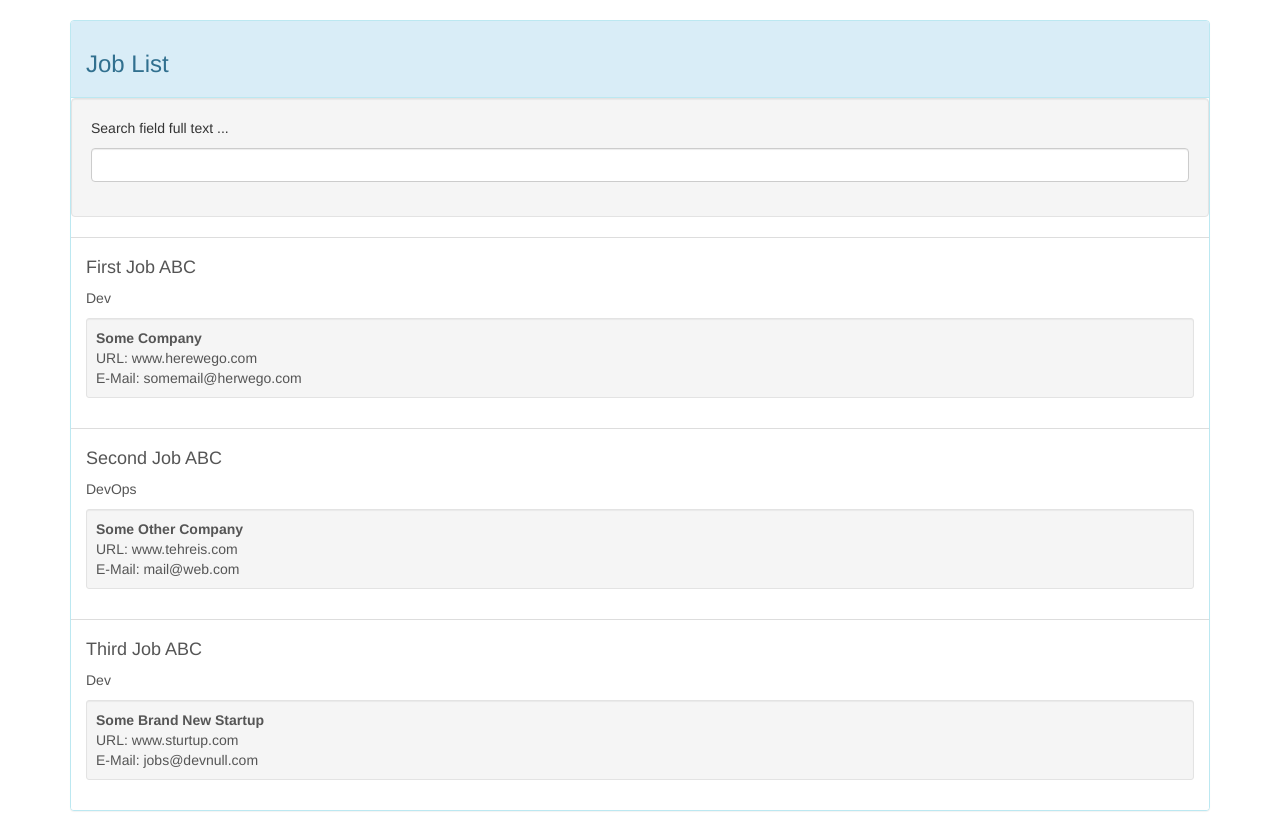
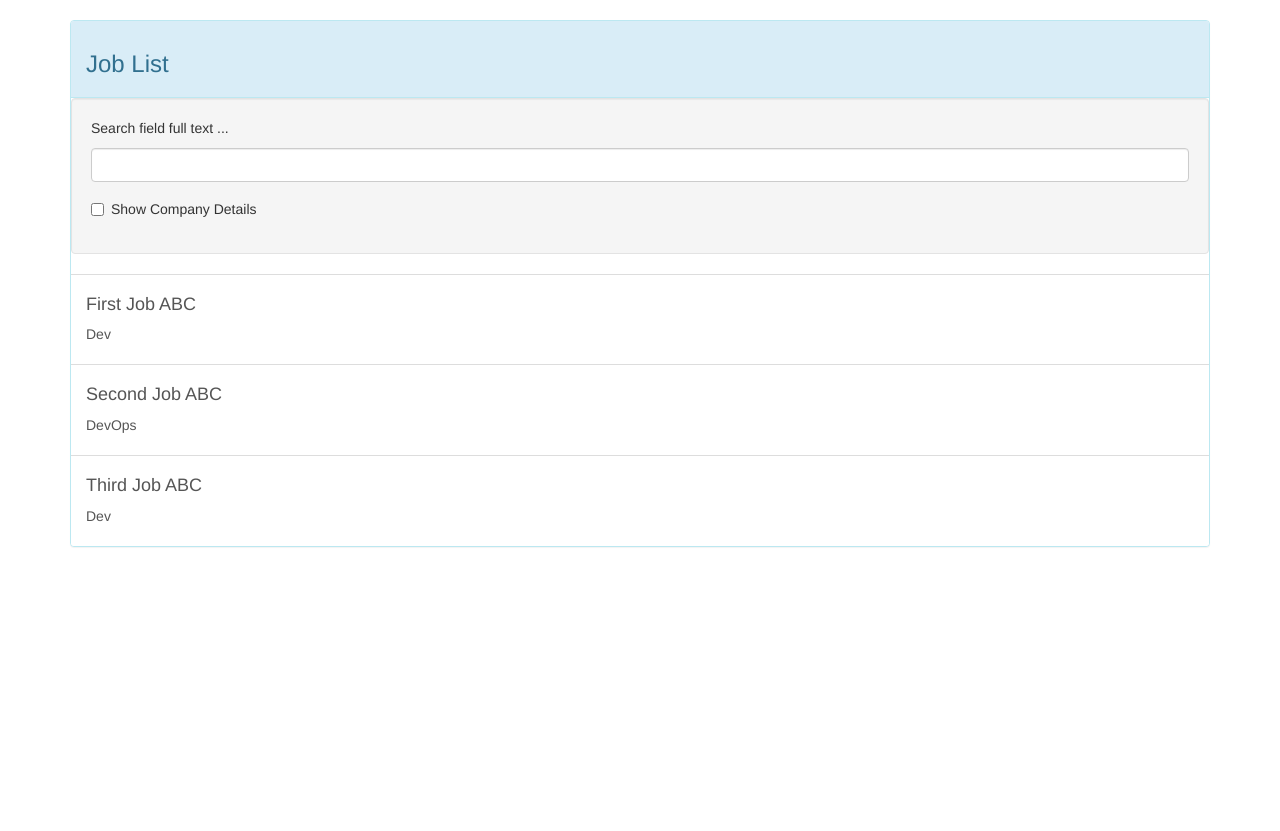
Before and after one commit to sebkrueger/playground, a website: page app/index.html in a window 1280 px wide. After the commit the page ends 800 px from the top, so only its background shows below. Drawn offline with Linux system fonts and the light colour scheme.

Commit message:
Show job details only on checkbox check

```diff
--- a/app/index.html
+++ b/app/index.html
@@ -16,12 +16,17 @@
             <div class="form-group">
                 <input class="form-control" type="text" ng-model="jobTitleFilter.title" />
             </div>
+            <div class="form-group">
+                <label class="checkbox-inline">
+                    <input type="checkbox" ng-model="includeCompanyDetails" id="inlineCheckbox" value="true" />Show Company Details
+                </label>
+            </div>
         </div>
             <ul class="list-group">
             <a href="#" class="list-group-item" ng-repeat="job in jobs | filter:jobTitleFilter">
             <h4>{{job.title}}</h4>
             <p>{{job.category}}</p>
-            <div class="well well-sm">
+            <div class="well well-sm" ng-show="includeCompanyDetails">
                 <strong>{{job.company.name}}</strong><br />
                 URL: {{job.company.url}}<br/>
                 E-Mail: {{job.company.email}}<br />
```
